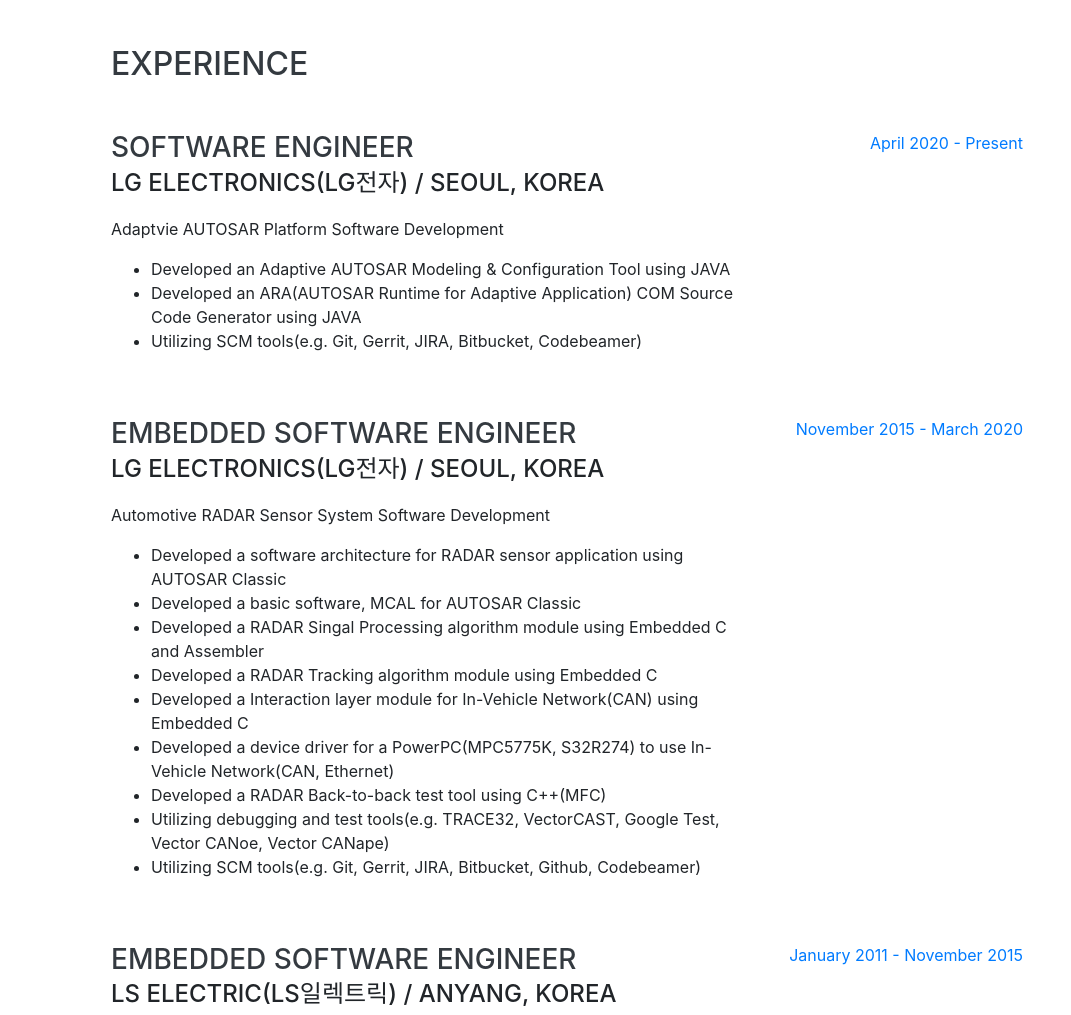
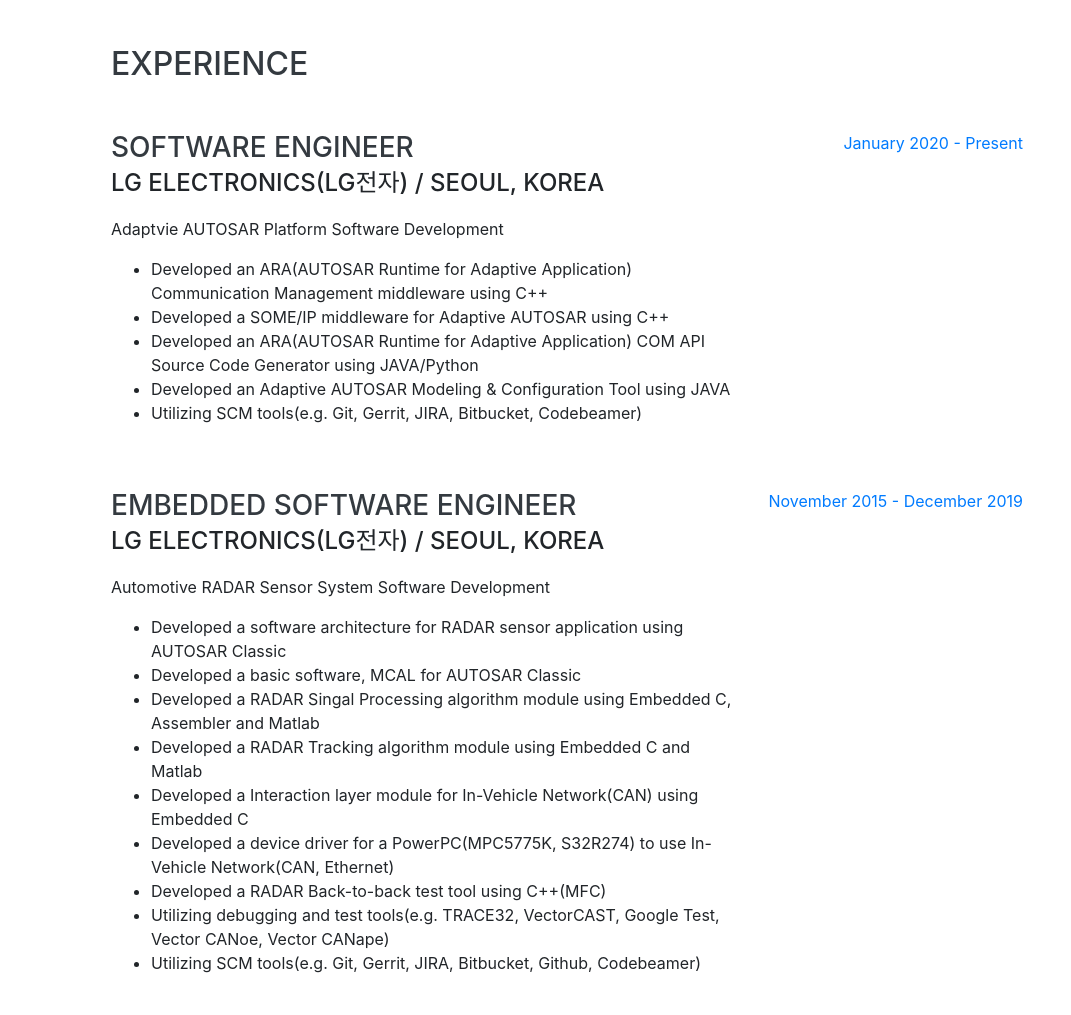
Before and after one commit to mschoi529/mschoi529.github.io, a website with bundled scripts: page index.html in a window 1280 px wide. Shown: the part 804-1819 px from the top of the page, without its empty margins (209-1280 px from the left). Built offline with nearby package versions, Linux system fonts and the light colour scheme; a web font is replaced by a local one.

Commit message:
Modify index.html

```diff
--- a/index.html
+++ b/index.html
@@ -95,13 +95,15 @@
             <div class="subheading mb-3">LG Electronics(LG전자) / Seoul, Korea</div>
         	    <p>Adaptvie AUTOSAR Platform Software Development</p>
 	            <ul>
+                            <li>Developed an ARA(AUTOSAR Runtime for Adaptive Application) Communication Management middleware using C++</li>
+		            <li>Developed a SOME/IP middleware for Adaptive AUTOSAR using C++</li>
+                            <li>Developed an ARA(AUTOSAR Runtime for Adaptive Application) COM API Source Code Generator using JAVA/Python</li>
  			    <li>Developed an Adaptive AUTOSAR Modeling & Configuration Tool using JAVA</li>
-		            <li>Developed an ARA(AUTOSAR Runtime for Adaptive Application) COM Source Code Generator using JAVA</li>
                             <li>Utilizing SCM tools(e.g. Git, Gerrit, JIRA, Bitbucket, Codebeamer)</li>
               </ul>
 	        </div>
           <div class="resume-date text-md-right">
-            <span class="text-primary">April 2020 - Present</span>
+            <span class="text-primary">January 2020 - Present</span>
           </div>
         </div>
         <div class="resume-item d-flex flex-column flex-md-row justify-content-between mb-5">
@@ -112,8 +114,8 @@
 	            <ul>
 		            <li>Developed a software architecture for RADAR sensor application using AUTOSAR Classic</li>
 		            <li>Developed a basic software, MCAL for AUTOSAR Classic</li>
-	   	          <li>Developed a RADAR Singal Processing algorithm module using Embedded C and Assembler</li>
-		            <li>Developed a RADAR Tracking algorithm module using Embedded C</li>
+	   	            <li>Developed a RADAR Singal Processing algorithm module using Embedded C, Assembler and Matlab</li>
+		            <li>Developed a RADAR Tracking algorithm module using Embedded C and Matlab</li>
 		            <li>Developed a Interaction layer module for In-Vehicle Network(CAN) using Embedded C</li>
 		            <li>Developed a device driver for a PowerPC(MPC5775K, S32R274) to use In-Vehicle Network(CAN, Ethernet)</li>
 		            <li>Developed a RADAR Back-to-back test tool using C++(MFC)</li>
@@ -122,7 +124,7 @@
               </ul>
 	        </div>
           <div class="resume-date text-md-right">
-            <span class="text-primary">November 2015 - March 2020</span>
+            <span class="text-primary">November 2015 - December 2019</span>
           </div>
         </div>
         <div class="resume-item d-flex flex-column flex-md-row justify-content-between mb-5">
@@ -198,13 +200,13 @@
             Language: C, C++, Python, MFC, Matlab, HTML/CSS, JAVA</li>
           <li>
             <i class="fa-li fa fa-check"></i>
-            Operation System: AUTOSAR Classic, FreeRTOS, Linux, Embedded Linux(Yocto), Windows, MacOS</li>
+            Operation System: AUTOSAR Adaptive, AUTOSAR Classic, Embedded Linux(Yocto), QNX, ,FreeRTOS, Linux, Windows, MacOS</li>
           <li>
             <i class="fa-li fa fa-check"></i>
-            IDE: Green Hills MULTI, Freescale CodeWarrior, TASKING VX toolset, Visual Studio Code, Visual Studio 2013, Eclipse IDE</li>
+            IDE: VIM, Green Hills MULTI, Freescale CodeWarrior, TASKING VX toolset, Visual Studio Code, Visual Studio 2013, Eclipse IDE</li>
           <li>
             <i class="fa-li fa fa-check"></i>
-            SCM: Git, Gerrit, Github, JIRA, Codebeamer, Bitbucket, Subversion</li>
+            SCM: Git, Gerrit, Github, JIRA, Confluence, Codebeamer, Bitbucket, Subversion</li>
           <li>
             <i class="fa-li fa fa-check"></i>
             Debug & Test: TRACE32, NXP MULTILINK, Infineon Miniwiggler, STM ST-LINK, VectorCAST, QAC, Google Test, Vector CANoe, Vector CANape</li>
```
Lines whose indentation alone changed are shown as unchanged.
